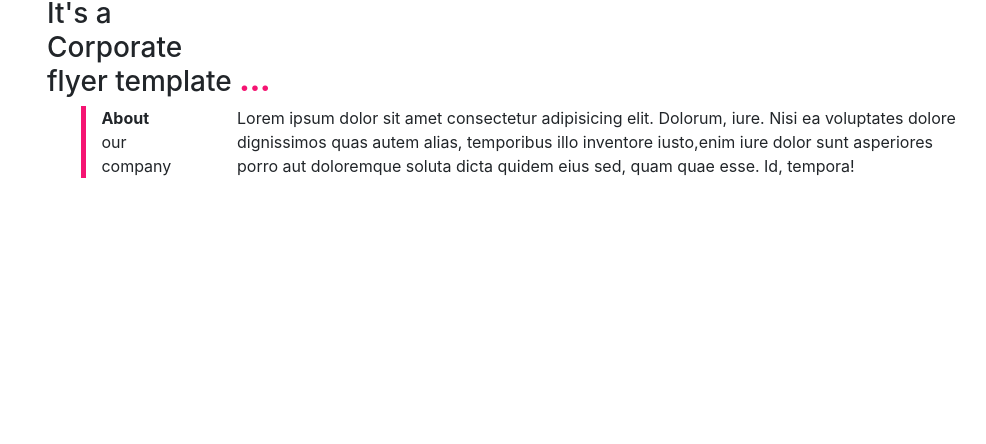
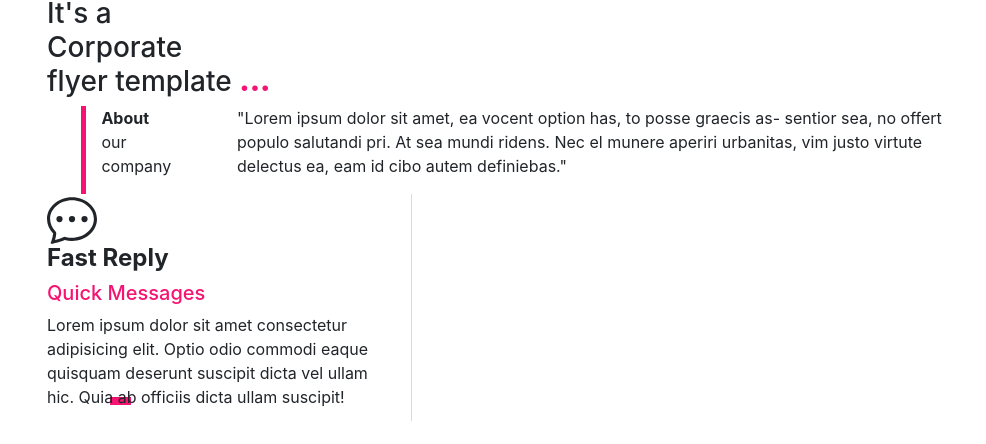
Before and after one commit to kishor-saresa/Layout-4, a plain HTML site: page index.html in a window 1280 px wide. Shown: the part 226-670 px from the top of the page, without its empty margins (38-1024 px from the left). Drawn offline with nearby package versions, Linux system fonts and the light colour scheme.

Commit message:
commit-4

```diff
--- a/index.html
+++ b/index.html
@@ -46,11 +46,23 @@
                 <strong  >About</strong><br> our company
             </div>
             <div class="col-sm-8 lorem_txt" style="margin-left: 4%;">
-                Lorem ipsum dolor sit amet consectetur adipisicing elit. Dolorum, iure. Nisi ea voluptates dolore dignissimos quas autem alias,
-                temporibus illo inventore iusto,enim iure dolor sunt asperiores porro aut doloremque soluta dicta quidem eius sed, quam quae esse.
-                 Id, tempora!
+             <p>"Lorem ipsum dolor sit amet, ea vocent option has, to posse graecis as- sentior sea, no offert populo salutandi pri. At sea mundi ridens. Nec el munere aperiri urbanitas, vim justo virtute delectus ea, eam id cibo autem definiebas."</p>
             </div>
         </div>
+        <div class="row Descripsion_part">
+          <div class="col-sm-4 fast_replay" style="border-right: 1px solid #d9dbdf;">
+               <!-- icon -->
+               <svg xmlns="http://www.w3.org/2000/svg" width="50" height="50" fill="currentColor" class="bi bi-chat-dots" viewBox="0 0 16 16">
+                  <path d="M5 8a1 1 0 1 1-2 0 1 1 0 0 1 2 0zm4 0a1 1 0 1 1-2 0 1 1 0 0 1 2 0zm3 1a1 1 0 1 0 0-2 1 1 0 0 0 0 2z"/>
+                  <path d="m2.165 15.803.02-.004c1.83-.363 2.948-.842 3.468-1.105A9.06 9.06 0 0 0 8 15c4.418 0 8-3.134 8-7s-3.582-7-8-7-8 3.134-8 7c0 1.76.743 3.37 1.97 4.6a10.437 10.437 0 0 1-.524 2.318l-.003.011a10.722 10.722 0 0 1-.244.637c-.079.186.074.394.273.362a21.673 21.673 0 0 0 .693-.125zm.8-3.108a1 1 0 0 0-.287-.801C1.618 10.83 1 9.468 1 8c0-3.192 3.004-6 7-6s7 2.808 7 6c0 3.193-3.004 6-7 6a8.06 8.06 0 0 1-2.088-.272 1 1 0 0 0-.711.074c-.387.196-1.24.57-2.634.893a10.97 10.97 0 0 0 .398-2z"/>
+                </svg>
+              <h4 style="font-weight: 700;">Fast Reply</h4>
+              <h5 style="color: #f51472;">Quick Messages</h5>
+              <p >Lorem ipsum dolor sit amet consectetur adipisicing elit. Optio odio commodi eaque quisquam deserunt suscipit dicta vel ullam hic.
+                  Quia ab officiis dicta ullam suscipit!
+                  <hr style="background-color: #f51472;  padding: 1%;  width: 4%; margin-top: -8%; margin-left: 18%;"></p>
+          </div>
+
        <!--Section End-->
     <!-- jQuery library -->
     <script src="https://cdn.jsdelivr.net/npm/jquery@3.6.3/dist/jquery.slim.min.js"></script>
--- a/style.css
+++ b/style.css
@@ -1,7 +1,7 @@
 .icon_img{
     background-color: #25282f;
 }
-.blank_space{
+.blankspace{
    position: absolute;
     background-color: rgb(245, 245, 245);
 }
```
